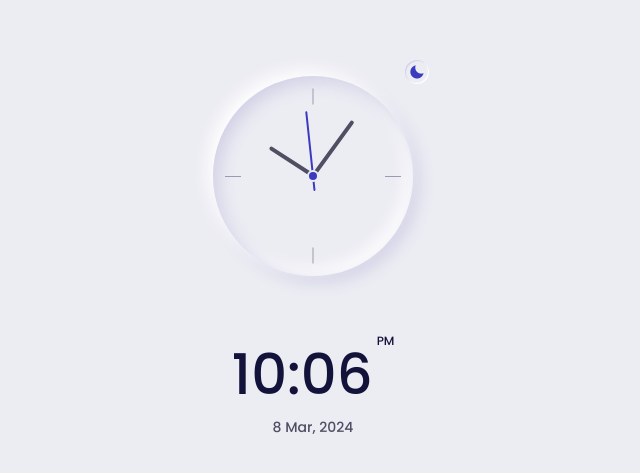
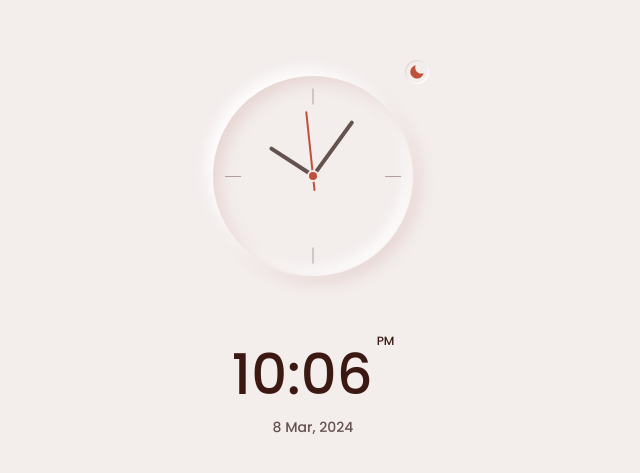
Before and after one commit to biswa-iitbbs/my-clock, a plain HTML site: page index.html in a window 1280 px wide. Shown: the part 143-616 px from the top of the page, without its empty margins (327-967 px from the left). Drawn offline with nearby package versions, Linux system fonts and the light colour scheme.

Commit message:
Update styles.css

```diff
--- a/assets/css/styles.css
+++ b/assets/css/styles.css
@@ -4,7 +4,7 @@
 /*=============== VARIABLES CSS ===============*/
 :root {
   /*========== Colors ==========*/
-  --hue-color: 240;
+  --hue-color: 10;
 
   --first-color: hsl(var(--hue-color), 53%, 49%);
   --title-color: hsl(var(--hue-color), 53%, 15%);
```
